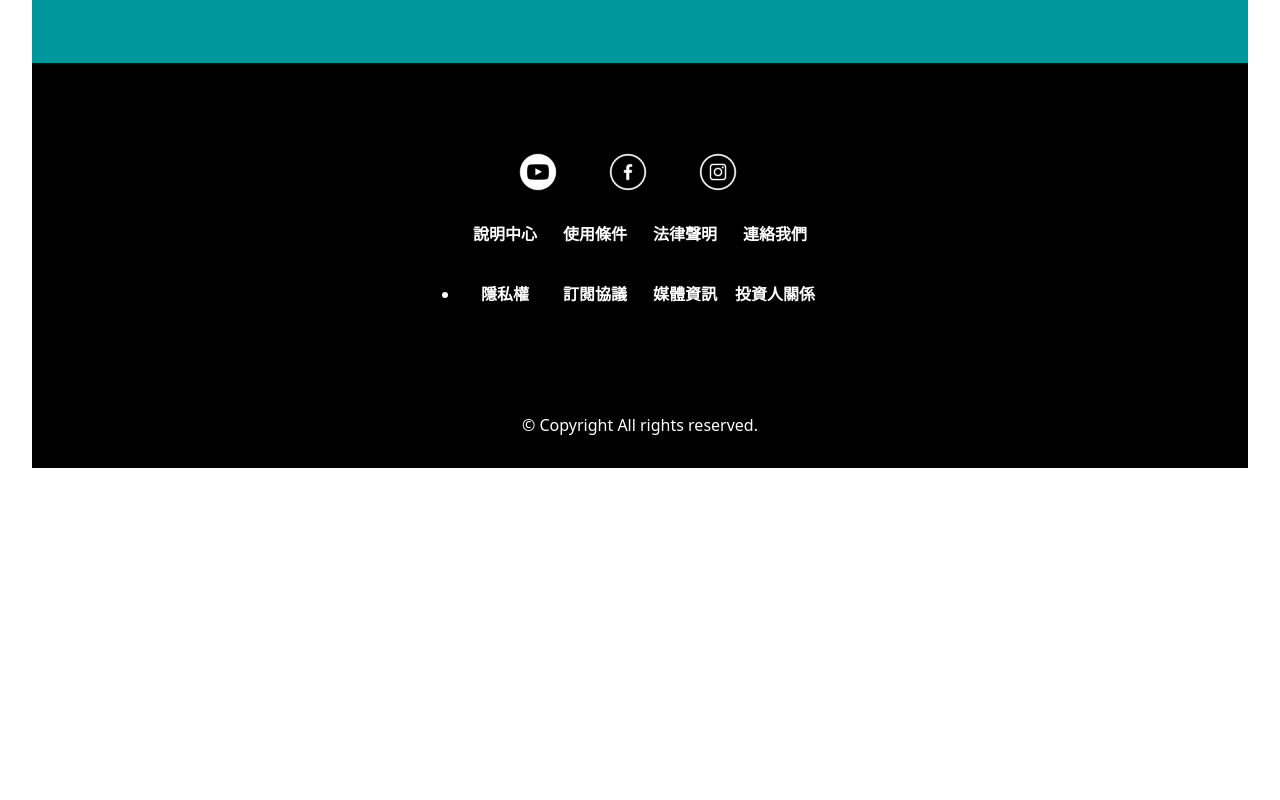
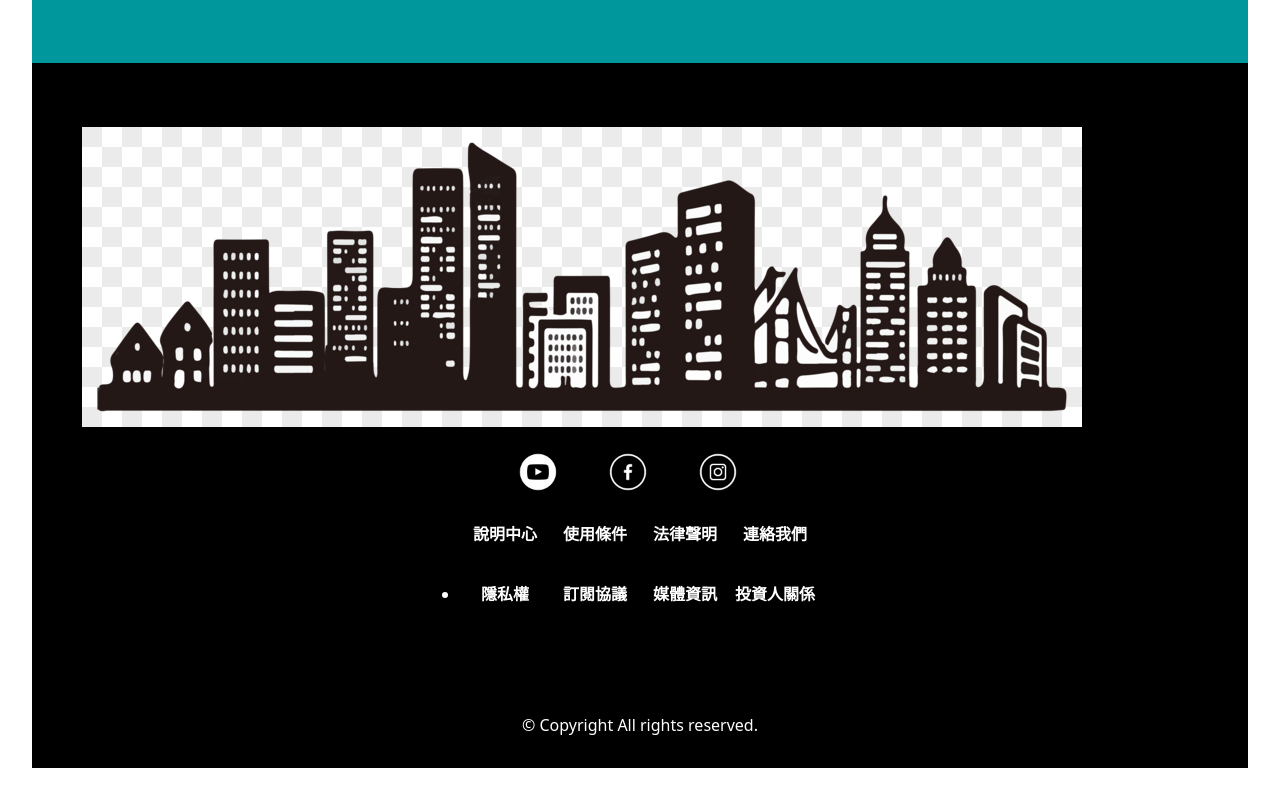
Before and after one commit to jaina0831/react-wk4try, a React (Vite) app: page / in a window 1280 px wide. Shown: the part 1220-2020 px from the top of the page. Before the commit the page ends 1720 px from the top, so only its background shows below. Built offline with nearby package versions, Linux system fonts and the light colour scheme.

Commit message:
Update Footer.jsx

```diff
--- a/src/components/Footer.jsx
+++ b/src/components/Footer.jsx
@@ -4,6 +4,11 @@ export default function Footer(){
     <div className="footer__above py-5">
       <div className="container">
         <div className="row my-3">
+        <div class="row">
+                <div className="col-md-12 col-sm-12">
+                                    <img className="cityfooter" src="./images/city.png" alt="youtube"/>
+                </div>
+        </div>
         <div class="row">
                 <div className="col-md-12 col-sm-12">
                     <div className="firstfooter-box">
```
